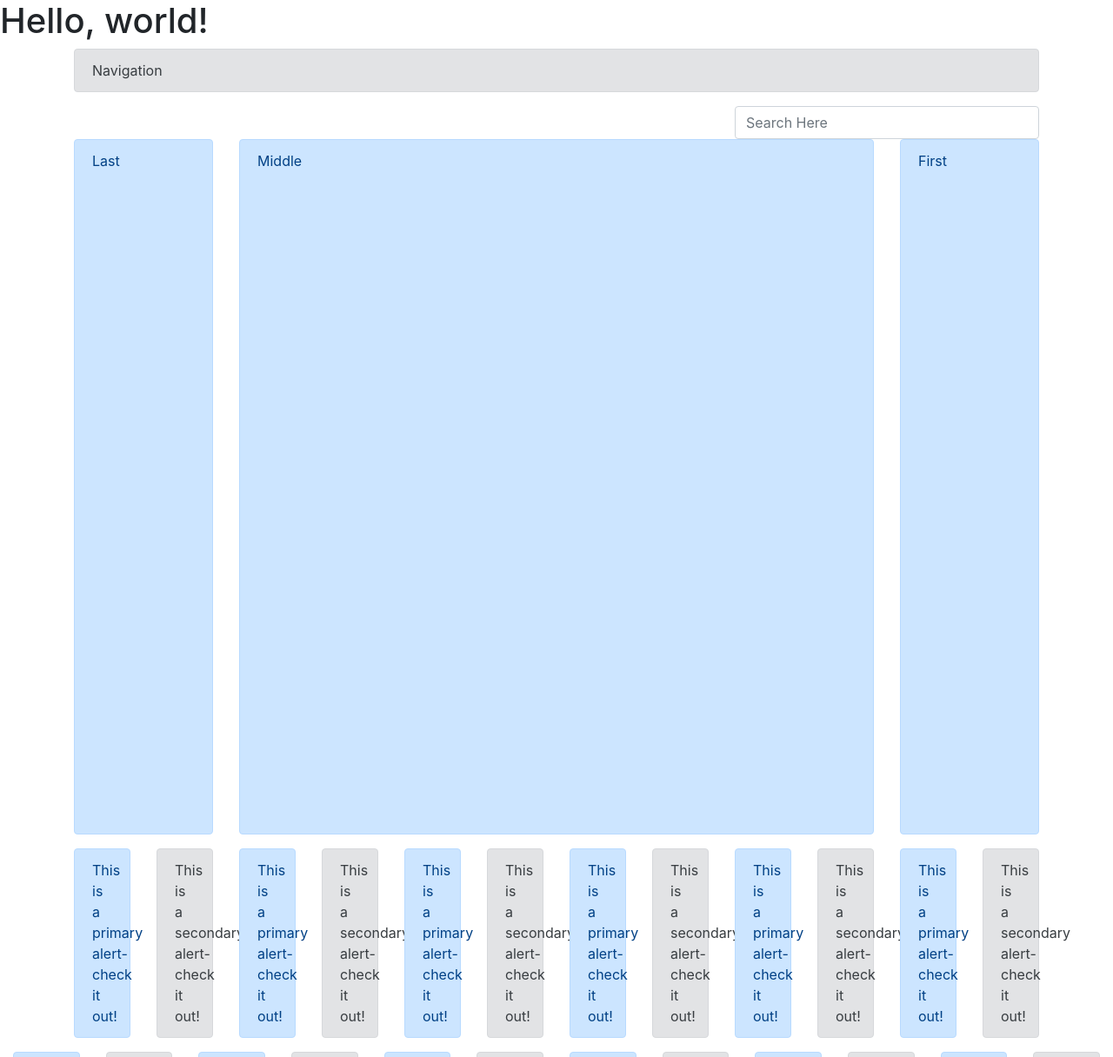
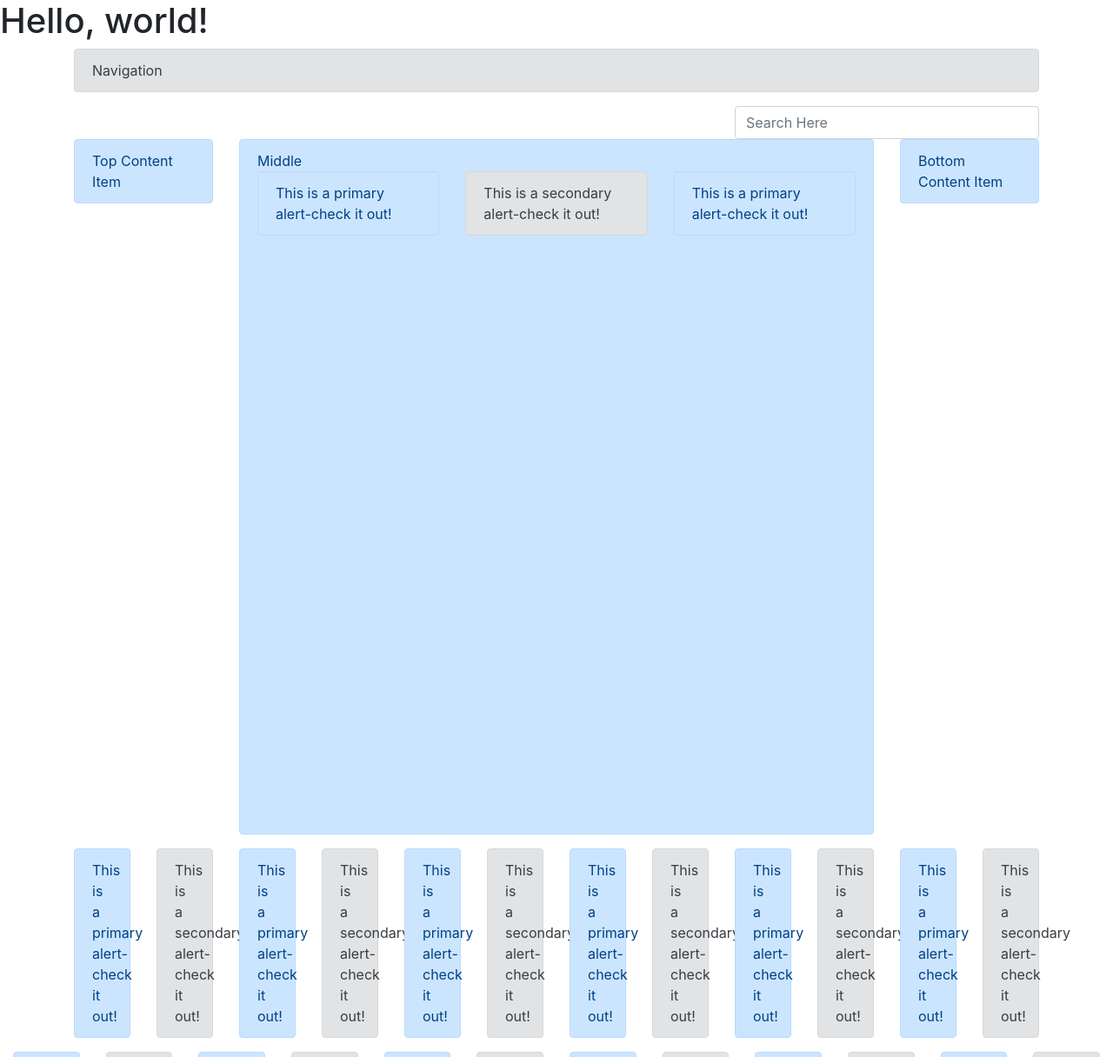
Before and after one commit to rag2180/django_basics, a Django app: page /bootstrap/ in a window 1280 px wide. Shown: the top 1216 px of the page at 87% size. Run offline with Django 3.2, Linux system fonts and the light colour scheme; parts of the project's set-up code (start-up, migrations or seed data) failed here and were passed over; some libraries are stand-ins or nearby versions.

Commit message:
designing for different browser sizes

```diff
--- a/templates/bootstrap/example.html
+++ b/templates/bootstrap/example.html
@@ -27,24 +27,43 @@
 {#                    Home#}
 {#                </div>#}
 {#            </div>#}
-            <div class="col-4 ml-auto">
+            <div class="col-12 col-sm-12 col-md-6 col-lg-4 ml-auto">
                     <input type="text" class="form-control" placeholder="Search Here">
             </div>
         </div>
         <div class="row">
-            <div class="col-2 order-12">
-                <div class="alert alert-primary" role="alert" style='min-height: 800px;'>
-                  First
+            <div class="col-12 col-lg-2 order-12">
+                <div class="alert alert-primary" role="alert">
+                  Bottom Content Item
                 </div>
             </div>
-            <div class="col-8 order-6">
-                <div class="alert alert-primary" role="alert" style='min-height: 800px;'>
+            <div class="col-11 col-lg-8 ml-auto mr-auto order-6">
+                <div class="alert alert-primary" role="alert" style="min-height: 800px">
                   Middle
+
+                    <div class="row">
+                        <div class="col-4">
+                            <div class="alert alert-primary" role="alert">
+                              This is a primary alert-check it out!
+                            </div>
+                        </div>
+                        <div class="col-4">
+                            <div class="alert alert-secondary" role="alert">
+                              This is a secondary alert-check it out!
+                            </div>
+                        </div>
+                        <div class="col-4">
+                            <div class="alert alert-primary" role="alert">
+                              This is a primary alert-check it out!
+                            </div>
+                        </div>
+                    </div>
+
                 </div>
             </div>
-            <div class="col-2 order-1">
-                <div class="alert alert-primary" role="alert" style='min-height: 800px;'>
-                  Last
+            <div class="col-12 col-lg-2 order-1">
+                <div class="alert alert-primary" role="alert">
+                  Top Content Item
                 </div>
             </div>
         </div>
```
